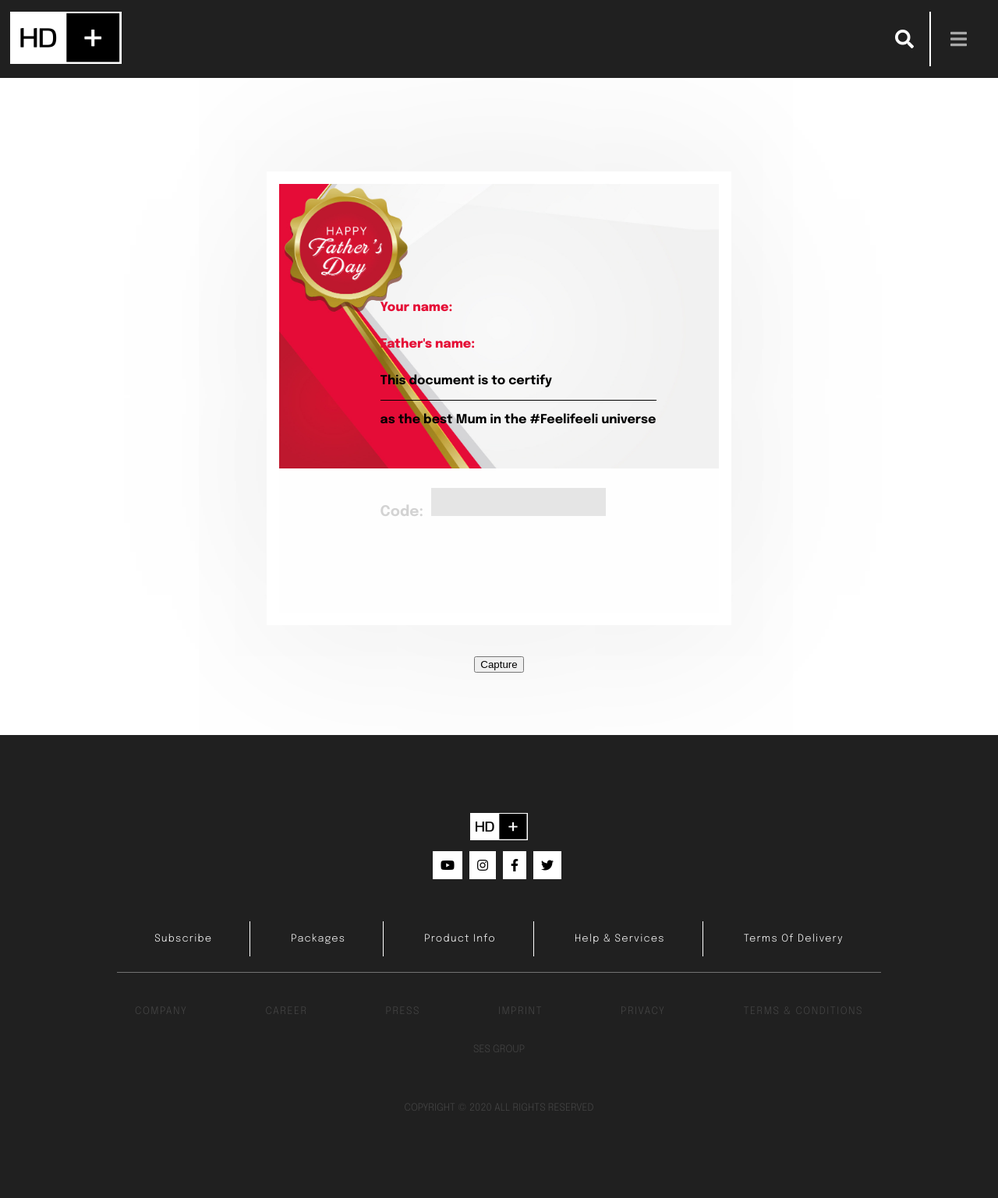
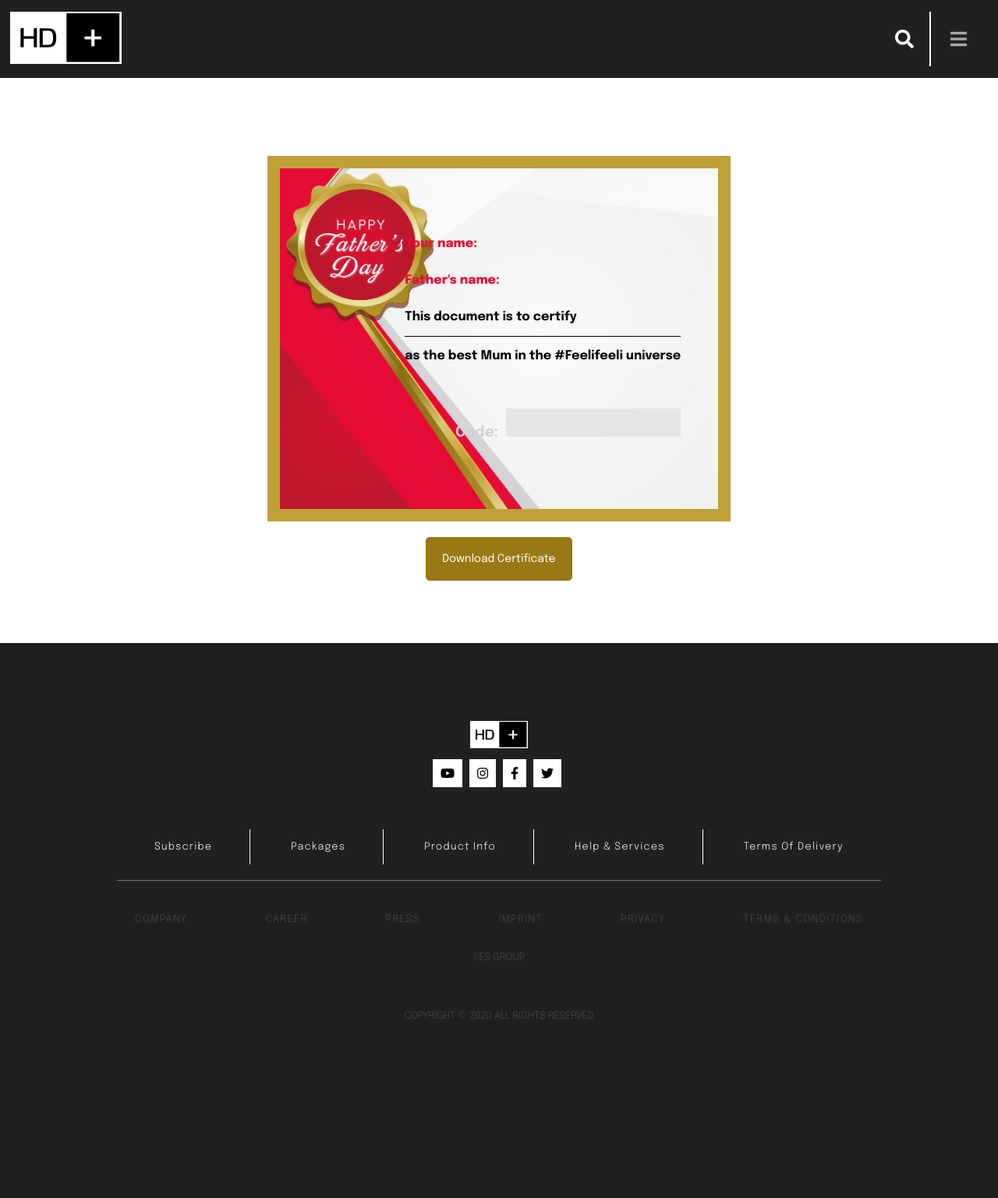
Before and after one commit to i-Blaise/hdplus-fd, a PHP site: page /hdplus-certificate/Certificate/index.html in a window 1280 px wide. Shown: the whole page at 78% size. After the commit the page ends 1307 px from the top, so only its background shows below. Run offline with PHP 8.4, Linux system fonts and the light colour scheme; some libraries are stand-ins or nearby versions.

Commit message:
HDPLUS-FD

```diff
--- a/Certificate/index.html
+++ b/Certificate/index.html
@@ -68,7 +68,29 @@
             </div>
         </div>
         </div>
-        <button id="btn">Capture</button>
+        <button id="btn">Download Certificate</button>
+        <script>
+          function capture() {
+	const capture = document.querySelector('#capture')
+	html2canvas(capture)
+		.then(canvas => {
+			document.body.appendChild(canvas)
+			canvas.style.display = 'none'
+			return canvas
+		})
+		.then(canvas => {
+			const image = canvas.toDataURL('image/png').replace('image/png', 'image/octet-stream')
+			const a = document.createElement('a')
+			a.setAttribute('download', 'my-image.png')
+			a.setAttribute('href', image)
+			a.click()
+			canvas.remove()
+		})
+}
+
+const btn = document.querySelector('#btn')
+btn.addEventListener('click', capture)
+        </script>
     </section>
     <div class="footer">
         <div class="omg-wrapper">
--- a/Certificate/style.css
+++ b/Certificate/style.css
@@ -3,8 +3,10 @@
 body{
   margin: 0;
   font-family: 'Epilogue', sans-serif;
+  background: #fff;
 }
 section{
+    background: #fff;
     height: 100%;
     width: auto;
     display: flex;
@@ -15,24 +17,40 @@
     padding-bottom: 80px;
 }
 #capture {
-  background: #fefefe;
-  padding: 40px;
+  background: #fff;
+  padding: 20px;
 }
 #card_wrapper {
     display: flex;
     justify-content: flex-end;
-    box-shadow: 0 0px 260px rgb(0 0 0 / 10%);
+    /* box-shadow: 0 0px 260px rgb(0 0 0 / 10%); */
     background: url(images/E-CARD-final.png);
-    background-size: contain;
+    background-size: cover;
     background-repeat: no-repeat;
-    height: 550px;
-    max-height: 550px;
-    width: 44vw;
-    max-width: 44vw;
-    border: 16px solid #fff;
+    height: 437px;
+    max-height: 437px;
+    width: 43.959vw;
+    max-width: 43.959vw;
+    border: 16px solid #c0a137;
+}
+#btn {
+  -webkit-appearance: none;
+  opacity: 1;
+  font-family: 'Epilogue', sans-serif;
+  padding: 20px;
+  background: #987914;
+  color: #fff;
+  border: 1px solid #987914;
+  border-radius: 5px;
+  font-size: 14px;
+}
+#btn:hover{
+  background: #c79f1c;
+  border: 1px solid #c79f1c;
+  border-radius: 5px;
 }
 .inner-wrapper {
-    margin-right: 2rem;
+    margin-right: 0;
 }
 h4.mum-name {
   font-family: 'Yellowtail', cursive;
@@ -77,12 +95,14 @@
 .pos-rel {
     display: flex;
     align-items: center;
+    justify-content: flex-end;
 }
 .code-wrapper {
     display: flex;
     align-items: baseline;
     height: 50px;
-    margin-top: 50px;
+    margin-top: 30px;
+    margin-bottom: 30px;
 }
 
 /* NAV CSS */
```
